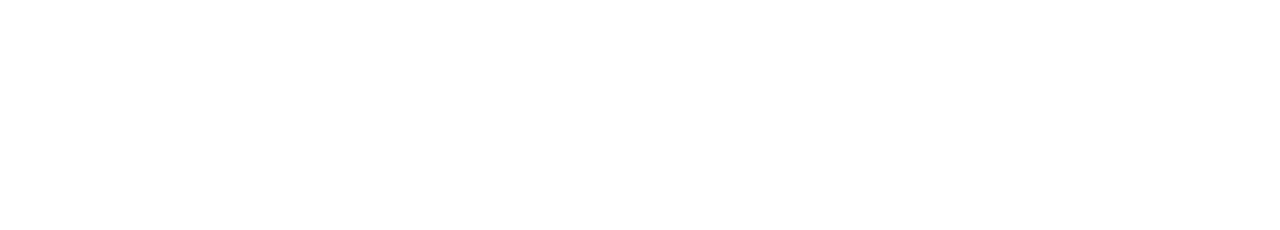
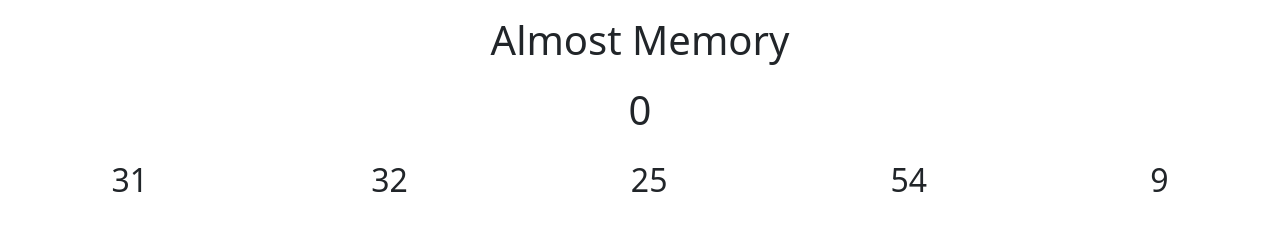
Before and after one commit to AndreaScaranari/js-simon, a plain HTML site: page index.html in a window 1280 px wide. Drawn offline with nearby package versions, Linux system fonts and the light colour scheme.

Commit message:
generate_5_random_numbers

```diff
--- a/index.html
+++ b/index.html
@@ -19,7 +19,19 @@
 </head>
 
 <body>
-
+    <header>
+        <h1 class="text-center py-3 m-0">Almost Memory</h1>
+    </header>
+    <main>
+        <div id="timer" class="timer text-center fs-1">0</div>
+        <div class="numbers d-flex justify-content-around fs-2 py-3" id="numbers">
+            <div class="num1">1</div>
+            <div class="num2">1</div>
+            <div class="num3">1</div>
+            <div class="num4">1</div>
+            <div class="num5">1</div>
+        </div>
+    </main>
 
 
 
--- a/js/script.js
+++ b/js/script.js
@@ -0,0 +1,32 @@
+// * raccogliere elementi HTML
+const timer = document.getElementById("timer");
+const num1 = document.querySelector(".num1");
+const num2 = document.querySelector(".num2");
+const num3 = document.querySelector(".num3");
+const num4 = document.querySelector(".num4");
+const num5 = document.querySelector(".num5");
+
+// * dichiarazione variabili
+const nums = [num1, num2, num3, num4, num5];
+
+// * dichiarazione funzioni
+// generare un numero casuale
+const getRandomNumber = max => {
+    const randomNumber = Math.floor(Math.random() * 100) +1;
+    return randomNumber
+}
+
+// nascondere i numeri
+const hideNumbers = () => {
+for (let i = 0; i < 5; i++) {
+    nums[i].classList.add("d-none");
+}}
+
+// * svolgimento
+// genero 5 numeri casuali
+for (let i = 0; i < 5; i++) {
+    nums[i].innerText = getRandomNumber(100);
+}
+
+// nascondo i numeri dopo 30 secondi
+const numbersTimeOut = setTimeout(hideNumbers, 30000);
```
